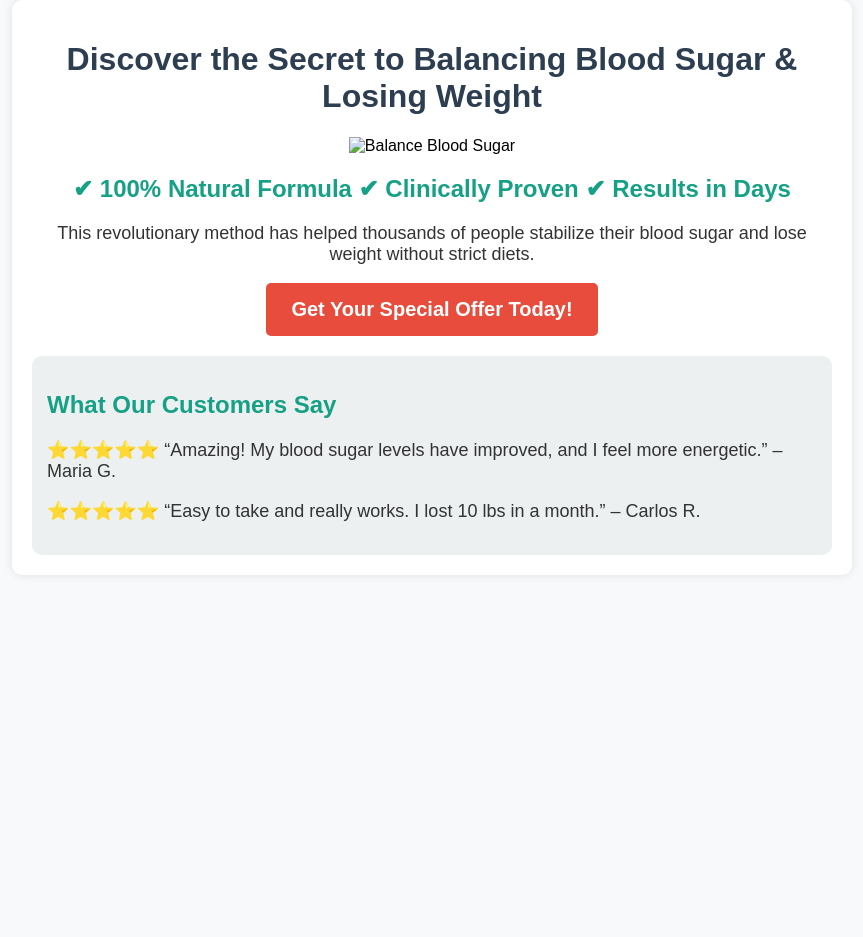
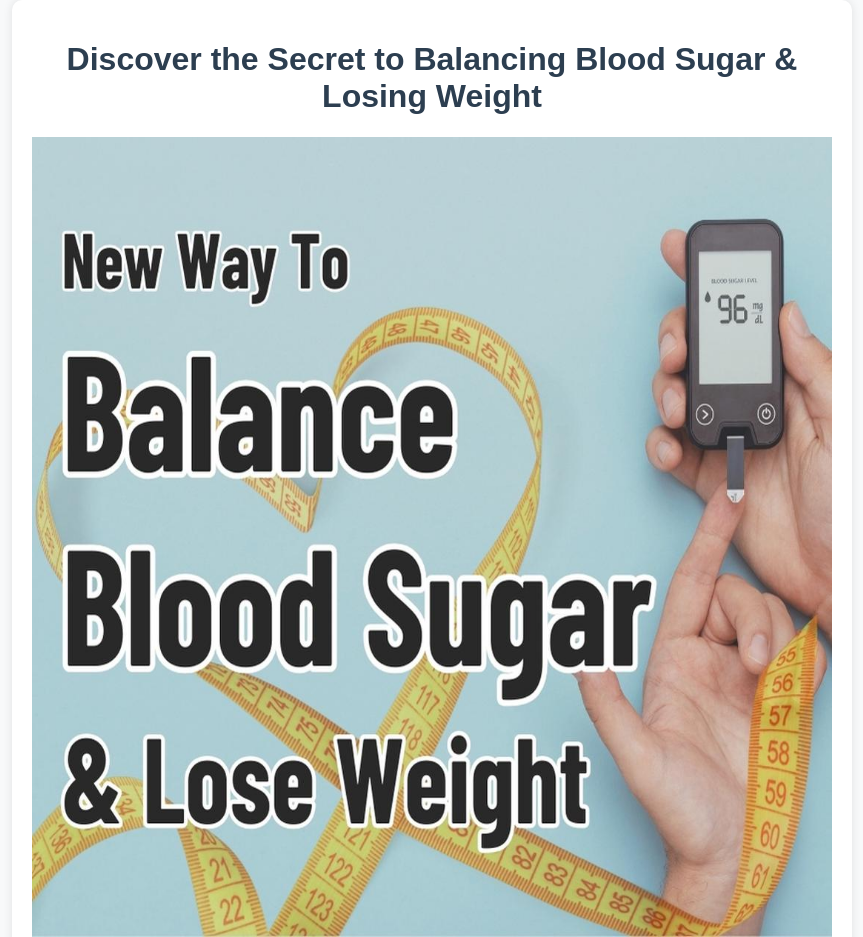
Before and after one commit to DigitalCashFlow/gluco6-landing-page, a plain HTML site: page index.html in a window 1280 px wide. Shown: the top 937 px of the page, without its empty margins (208-1071 px from the left). Before the commit the page ends 800 px from the top, so only its background shows below. Drawn offline with Linux system fonts and the light colour scheme.

Commit message:
Update index.html

```diff
--- a/index.html
+++ b/index.html
@@ -46,7 +46,7 @@
 <body>
     <div class="container">
         <h1>Discover the Secret to Balancing Blood Sugar & Losing Weight</h1>
-        <img src="your-image-url.jpg" alt="Balance Blood Sugar" width="100%">
+        <img src="https://raw.githubusercontent.com/DigitalCashFlow/gluco6-landing-page/main/square_facebook_ad.jpg" alt="Balance Blood Sugar" width="100%">
         <h2>✔ 100% Natural Formula ✔ Clinically Proven ✔ Results in Days</h2>
         <p>This revolutionary method has helped thousands of people stabilize their blood sugar and lose weight without strict diets.</p>
         <a href="https://hop.clickbank.net/?affiliate=cashflowfc&vendor=gluco6&pid=vsl&tid=" class="cta-button">Get Your Special Offer Today!</a>
```
